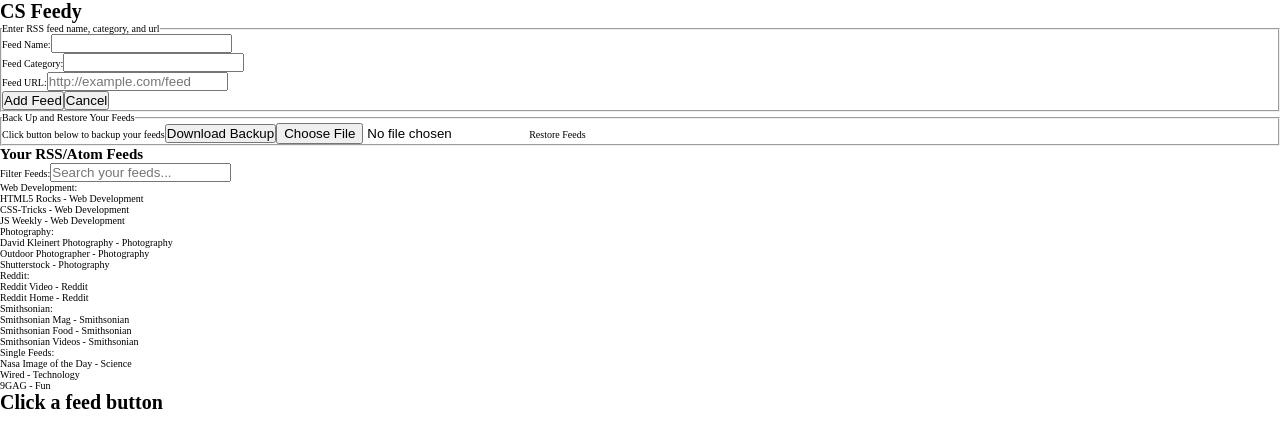
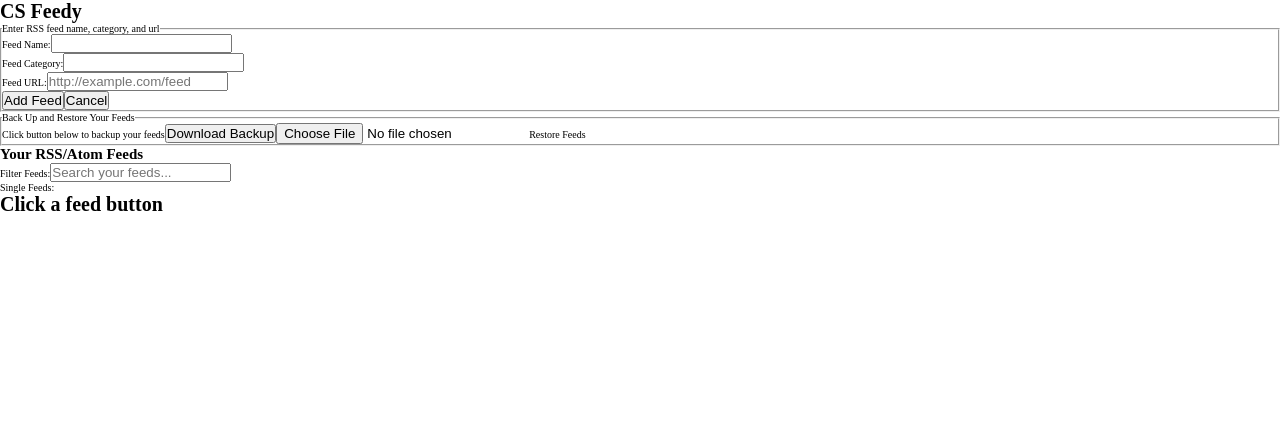
Before and after one commit to ARogala/cs-feedy, a React (Create React App) app: page / in a window 1280 px wide. Shown: the top 448 px of the page. Built offline with nearby package versions, Linux system fonts and the light colour scheme.

Commit message:
add functionality to input feeds into local storage

```diff
--- a/src/App.js
+++ b/src/App.js
@@ -19,7 +19,8 @@ class App extends Component {
     this.state = {
       feed: {},
       error: null,
-      loading: null
+      loading: null,
+      allFeeds: JSON.parse(localStorage.getItem('allFeeds') || '[]')
     };
   }
 
@@ -47,19 +48,20 @@ class App extends Component {
 
   }
 
-
   render() {
     return (
       <div className="App">
         <header className="App-header">
           <h1 className="App-title">CS Feedy</h1>
         </header>
-        <InputFeedForm />
+        <InputFeedForm
+          allFeeds={this.state.allFeeds}
+        />
 
         <div className="searchBox">
           <FeedBtnSearchBar />
           <FeedBtnList
-            allFeeds={this.props.allFeeds}
+            allFeeds={this.state.allFeeds}
             handleClick={(feedURL) => {
               this.setState({loading: true});
               this.setState({error: null});
@@ -82,8 +84,3 @@ class App extends Component {
 }
 
 export default App;
-
-
-App.propTypes = {
-  allFeeds: PropTypes.array.isRequired
-}
--- a/src/components/FeedBtnList.js
+++ b/src/components/FeedBtnList.js
@@ -3,6 +3,7 @@ import React from 'react';
 import PropTypes from 'prop-types';
 
 function FeedBtnList(props) {
+	let feedId = 0;
 	const handleClick = props.handleClick;
 	const allFeeds = props.allFeeds;
 
@@ -49,11 +50,15 @@ function FeedBtnList(props) {
 					<span>{allCategories[i]}:</span>
 					<ul aria-label="submenu" className="dropDown">
 						{groupedFeeds[allCategories[i]].map((feed) => {
+							feed.id = feedId;
+							feedId = feedId + 1;
 							return (
 								<li
 									onClick={() => handleClick(feed.url)}
 									onKeyPress={() => handleClick(feed.url)}
 									key={feed.id}
+									id={feed.id}
+									//key={i}
 									role="button"
 									tabIndex="0"
 								>
@@ -71,12 +76,16 @@ function FeedBtnList(props) {
 	const singleFeed = [];
 	for(let i = 0; i < allCategories.length; i++) {
 		if(groupedFeeds[allCategories[i]].length === 1) {
+			groupedFeeds[allCategories[i]].id = feedId;
+			feedId = feedId + 1;
 			singleFeed.push(
 				<li
 					className="singleFeed"
 					onClick={() => handleClick(groupedFeeds[allCategories[i]][0].url)}
 					onKeyPress={() => handleClick(groupedFeeds[allCategories[i]][0].url)}
-					key={groupedFeeds[allCategories[i]][0].id}
+					key={groupedFeeds[allCategories[i]].id}
+					id={groupedFeeds[allCategories[i]].id}
+					//key={i}
 					role="button"
 					tabIndex="0"
 				>
@@ -93,6 +102,7 @@ function FeedBtnList(props) {
 			{singleFeed}
 		</ul>
 	);
+
 }
 
 export default FeedBtnList;
--- a/src/components/FeedOutput.js
+++ b/src/components/FeedOutput.js
@@ -16,7 +16,9 @@ function FeedOutput(props) {
 				If you are sure you typed in the correct feed url
 				and you are still experiencing errors know that
 				CSFeedy may not work with every feed. (CSFeedy
-				can not parse feeds that return HTML)</p>
+				can not parse feeds that return HTML) It is also
+				possible that the CORS proxy is down or CSFeedy has
+				exceded the number of free redirect requests</p>
 			</div>
 		);
 	}
@@ -50,7 +52,6 @@ function FeedOutput(props) {
 			<h1>Click a feed button</h1>
 		);
 	}
-
 }
 
 export default FeedOutput;
--- a/src/components/InputFeedForm.js
+++ b/src/components/InputFeedForm.js
@@ -1,26 +1,119 @@
 import React from 'react';
 
-function InputFeedForm() {
+class InputFeedForm extends React.Component {
+	constructor(props) {
+		super(props);
+		this.state={
+			feedName: '',
+			feedCategory: '',
+			feedURL: ''
+		};
+	}
+
+	handleNameChange(e) {
+		this.setState({feedName: e.target.value});
+	}
+
+	handleCategoryChange(e) {
+		this.setState({feedCategory: e.target.value});
+	}
+
+	handleURLChange(e) {
+		this.setState({feedURL: e.target.value});
+	}
+
+	handleSubmit(e) {
+		e.preventDefault();
+		console.log(this.state.feedName);
+		console.log(this.state.feedCategory);
+		console.log(this.state.feedURL);
+		this.saveData(this.state.feedName, this.state.feedCategory, this.state.feedURL)
+	}
+
+	resetForm() {
+		this.setState({
+			feedName: '',
+			feedCategory: '',
+			feedURL: ''
+		});
+	}
+
+	saveData(feedName, feedCategory, feedURL) {
+		let allFeeds = this.props.allFeeds;
+		//push a new empty object on the all feeds array
+		allFeeds.push({});
+
+		const newFeedIndex = allFeeds.length - 1;
+		//add new feed data to obj in feeds array
+		allFeeds[newFeedIndex].name = feedName;
+		allFeeds[newFeedIndex].category = feedCategory;
+		allFeeds[newFeedIndex].url = feedURL;
+		//save new feed array locally
+		localStorage.setItem('allFeeds', JSON.stringify(allFeeds));
+	    this.resetForm();
+	    alert('Feed added successfully!');
+
+	}
+
+	render() {
 		return (
-		<form id="feedData" className="feedForm">
+			<form id="feedData" className="feedForm" onSubmit={(e) => this.handleSubmit(e)}>
 				<fieldset>
 					<legend>Enter RSS feed name, category, and url</legend>
 					<div>
 						<label htmlFor="name">Feed Name:</label>
-					<input type="text" id="name" name="feed_name" required className="feedForm__input" />
+						<input
+							type="text"
+							id="name"
+							name="feed_name"
+							required
+							className="feedForm__input"
+							value={this.state.feedName}
+							onChange={(e) => this.handleNameChange(e)}
+						/>
 					</div>
 					<div>
 						<label htmlFor="category">Feed Category:</label>
-					<input type="text" id="category" name="feed_category" required className="feedForm__input" />
+						<input
+							type="text"
+							id="category"
+							name="feed_category"
+							required
+							className="feedForm__input"
+							value={this.state.feedCategory}
+							onChange={(e) => this.handleCategoryChange(e)}
+						/>
 					</div>
 					<div>
 						<label htmlFor="url">Feed URL:</label>
-					<input type="url" id="url" name="feed_url" placeholder="http://example.com/feed" required className="feedForm__input" />
+						<input
+							type="url"
+							id="url"
+							name="feed_url"
+							placeholder="http://example.com/feed"
+							required
+							className="feedForm__input"
+							value={this.state.feedURL}
+							onChange={(e) => this.handleURLChange(e)}
+						/>
 					</div>
 
 					<div className="btnContainer">
-					<button type="submit" value="Submit" className="feedForm__Btn1">Add Feed</button>
-					<button type="reset" value="Reset" className="feedForm__Btn1">Cancel</button>
+						<button
+							type="submit"
+							value="Submit"
+							className="feedForm__Btn1"
+						>
+							Add Feed
+						</button>
+						<button
+							type="button"
+							value="Reset"
+							className="feedForm__Btn1"
+							onClick={() => this.resetForm()}
+						>
+							Cancel
+						</button>
 					</div>
 				</fieldset>
 				<fieldset>
@@ -34,5 +127,6 @@ function InputFeedForm() {
 			</form>
 		);
 	}
+}
 
 export default InputFeedForm;
--- a/src/index.js
+++ b/src/index.js
@@ -5,111 +5,111 @@ import App from './App';
 import registerServiceWorker from './registerServiceWorker';
 
 //array of rss objects
-let allFeeds = [
-	{
-		name: 'Nasa Image of the Day',
-		category: 'Science',
-		url:  'http://www.nasa.gov/rss/dyn/image_of_the_day.rss',
-		id: 0
-	},
+// let allFeeds = [
+// 	{
+// 		name: 'Nasa Image of the Day',
+// 		category: 'Science',
+// 		url:  'http://www.nasa.gov/rss/dyn/image_of_the_day.rss',
+// 		id: 0
+// 	},
 
-	{
-		name: 'HTML5 Rocks',
-		category: 'WeB Development',
-		url: 'http://feeds.feedburner.com/html5rocks',
-		// url: 'http://feeds.bbci.co.uk/news/world/rss.xml',
-		id: 1
-	},
+// 	{
+// 		name: 'HTML5 Rocks',
+// 		category: 'WeB Development',
+// 		url: 'http://feeds.feedburner.com/html5rocks',
+// 		// url: 'http://feeds.bbci.co.uk/news/world/rss.xml',
+// 		id: 1
+// 	},
 
-	{
-		name: 'David Kleinert Photography',
-		category: 'Photography',
-		url: 'http://www.davidkphotography.com/index.php?x=atom',
-		id: 2
-	},
+// 	{
+// 		name: 'David Kleinert Photography',
+// 		category: 'Photography',
+// 		url: 'http://www.davidkphotography.com/index.php?x=atom',
+// 		id: 2
+// 	},
 
-	{
-		name: 'Reddit Video',
-		category: 'Reddit',
-		url: 'http://www.reddit.com/r/videos/.rss',
-		id: 3
-	},
+// 	{
+// 		name: 'Reddit Video',
+// 		category: 'Reddit',
+// 		url: 'http://www.reddit.com/r/videos/.rss',
+// 		id: 3
+// 	},
 
-	{
-		name: 'Outdoor Photographer',
-		category: 'Photography',
-		url: 'https://www.outdoorphotographer.com/feed/',
-		id: 4
-	},
+// 	{
+// 		name: 'Outdoor Photographer',
+// 		category: 'Photography',
+// 		url: 'https://www.outdoorphotographer.com/feed/',
+// 		id: 4
+// 	},
 
-	{
-		name: 'Shutterstock',
-		category: 'Photography',
-		url: 'https://www.petapixel.com/feed',
-		id: 5
-	},
+// 	{
+// 		name: 'Shutterstock',
+// 		category: 'Photography',
+// 		url: 'https://www.petapixel.com/feed',
+// 		id: 5
+// 	},
 
-	{
-		name: 'Smithsonian Mag',
-		category: 'SmithsOniaN',
-		url: 'https://www.smithsonianmag.com/rss/multimedia/',
-		id: 6
-	},
+// 	{
+// 		name: 'Smithsonian Mag',
+// 		category: 'SmithsOniaN',
+// 		url: 'https://www.smithsonianmag.com/rss/multimedia/',
+// 		id: 6
+// 	},
 
-	{
-		name: 'Smithsonian Food',
-		category: 'Smithsonian',
-		url: 'https://www.smithsonianmag.com/rss/food/',
-		id: 7
-	},
+// 	{
+// 		name: 'Smithsonian Food',
+// 		category: 'Smithsonian',
+// 		url: 'https://www.smithsonianmag.com/rss/food/',
+// 		id: 7
+// 	},
 
-	{
-		name: 'Wired',
-		category: 'Technology',
-		url: 'http://www.wired.com/feed',
-		id: 8
-	},
+// 	{
+// 		name: 'Wired',
+// 		category: 'Technology',
+// 		url: 'http://www.wired.com/feed',
+// 		id: 8
+// 	},
 
-	{
-		name: 'CSS-Tricks',
-		category: 'Web development',
-		url: 'http://css-tricks.com/feed/',
-		id: 9
-	},
+// 	{
+// 		name: 'CSS-Tricks',
+// 		category: 'Web development',
+// 		url: 'http://css-tricks.com/feed/',
+// 		id: 9
+// 	},
 
-	{
-		name: 'Smithsonian Videos',
-		category: 'Smithsonian',
-		url: 'https://www.smithsonianmag.com/rss/videos/',
-		id: 10
-	},
+// 	{
+// 		name: 'Smithsonian Videos',
+// 		category: 'Smithsonian',
+// 		url: 'https://www.smithsonianmag.com/rss/videos/',
+// 		id: 10
+// 	},
 
-	{
-		name: 'Reddit Home',
-		category: 'Reddit',
-		url: 'https://www.reddit.com/.rss',
-		id: 11
-	},
+// 	{
+// 		name: 'Reddit Home',
+// 		category: 'Reddit',
+// 		url: 'https://www.reddit.com/.rss',
+// 		id: 11
+// 	},
 
-	{
-		name: 'JS Weekly',
-		category: 'web Development',
-		url: 'https://javascriptweekly.com/rss/1a177hd2',
-		id: 12
-	},
+// 	{
+// 		name: 'JS Weekly',
+// 		category: 'web Development',
+// 		url: 'https://javascriptweekly.com/rss/1a177hd2',
+// 		id: 12
+// 	},
 
-	{
-		name: '9GAG',
-		category: 'fun',
-		url: 'http://9gagrss.com/feed/',
-		id: 13
-	}
-];
+// 	{
+// 		name: '9GAG',
+// 		category: 'fun',
+// 		url: 'http://9gagrss.com/feed/',
+// 		id: 13
+// 	}
+// ];
 
 
 ReactDOM.render(
 	<App
-		allFeeds = {allFeeds}
+		//allFeeds = {allFeeds}
 	/>,
 	document.getElementById('root')
 );
```
Lines whose indentation alone changed are shown as unchanged.
